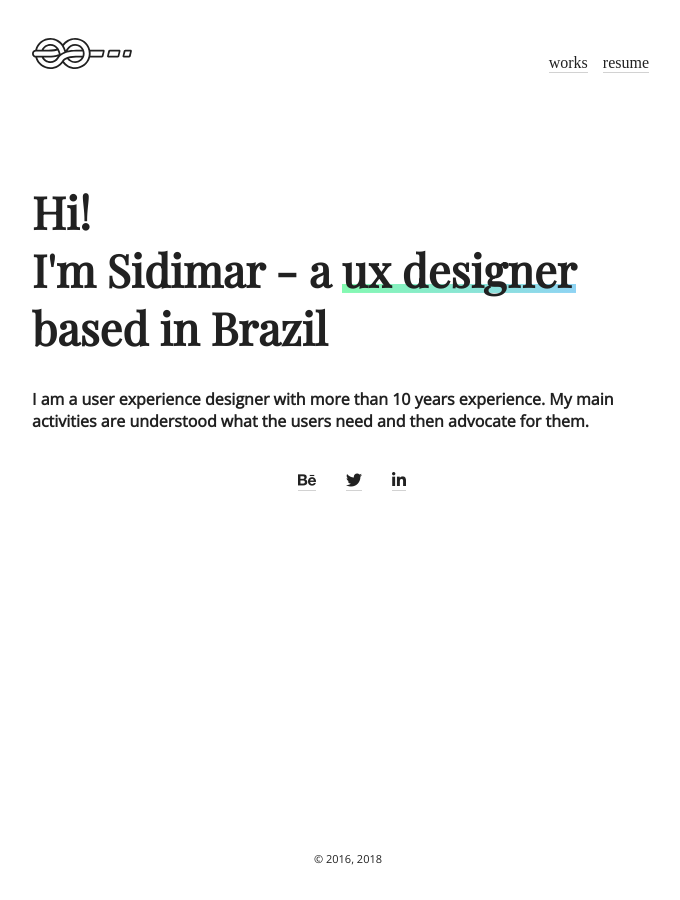
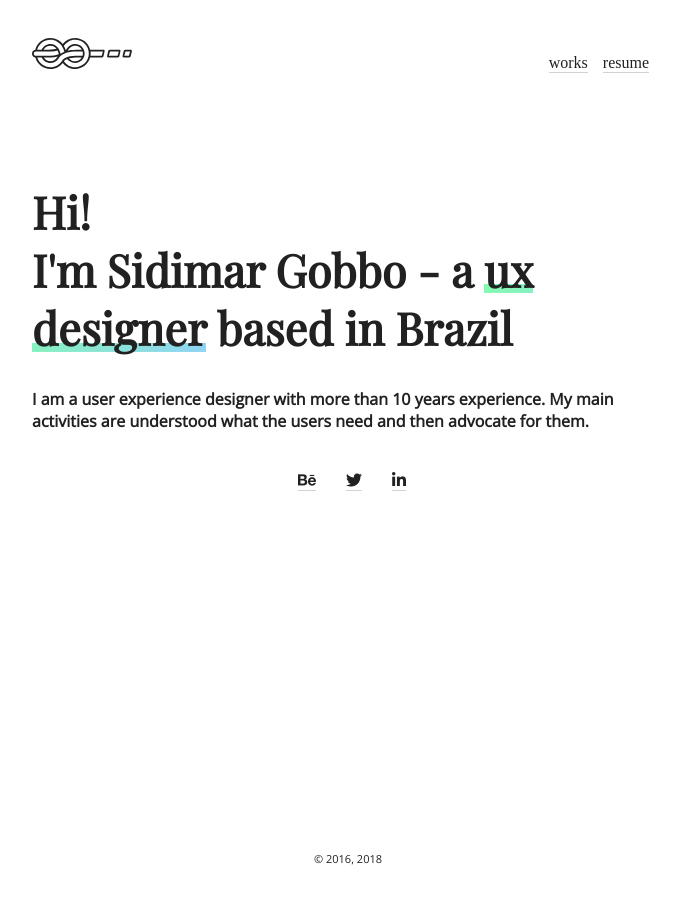
Before and after one commit to sidimar/sidimar.github.io, a Jekyll site: the page built from index.html, in a window 1280 px wide. Shown: the whole page, without its empty margins (292-972 px from the left). Built offline with Jekyll 4.4.1, drawn with Linux system fonts in a browser that asks for light colours; nearby versions of some CDN libraries.

Commit message:
Infos updated

```diff
--- a/_config.yml
+++ b/_config.yml
@@ -2,7 +2,7 @@
 #
 
 # Site settings
-title: sidimar | ux designer
+title: sidimar gobbo | ux designer
 description:
 owner:  # or company name
 first_published: 2016 # if migrating another site, the year of your first publish
--- a/index.html
+++ b/index.html
@@ -18,7 +18,7 @@ layout: landing
     </ul>
   </div>
   <div class="container">
-    <h1 class="heading">Hi! <br>I'm Sidimar - a <span class="underline--magical">ux designer</span> based in Brazil</h1>
+    <h1 class="heading">Hi! <br>I'm Sidimar Gobbo - a <span class="underline--magical">ux designer</span> based in Brazil</h1>
     <h2 class="subheading">
     I am a user experience designer with more than 10 years experience.
     My main activities are understood what the users need and then advocate for them.
```
